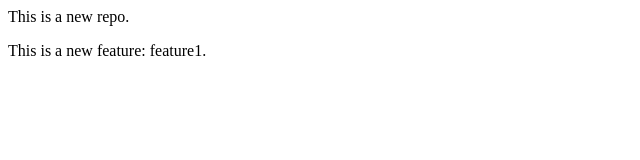
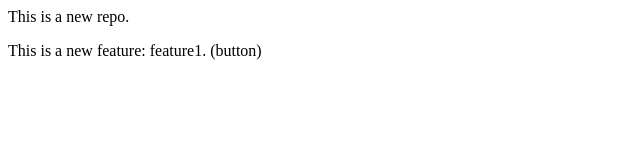
Before and after one commit to mohit-2011/local_repo, a plain HTML site: page index.html in a window 1280 px wide. Shown: the full height of the page, 0-640 px from the left. Drawn offline with Linux system fonts and the light colour scheme.

Commit message:
button added

```diff
--- a/index.html
+++ b/index.html
@@ -1,2 +1,2 @@
 <p>This is a new repo.</p>
-<p>This is a new feature: feature1.</p>
+<p>This is a new feature: feature1. (button)</p>
```
